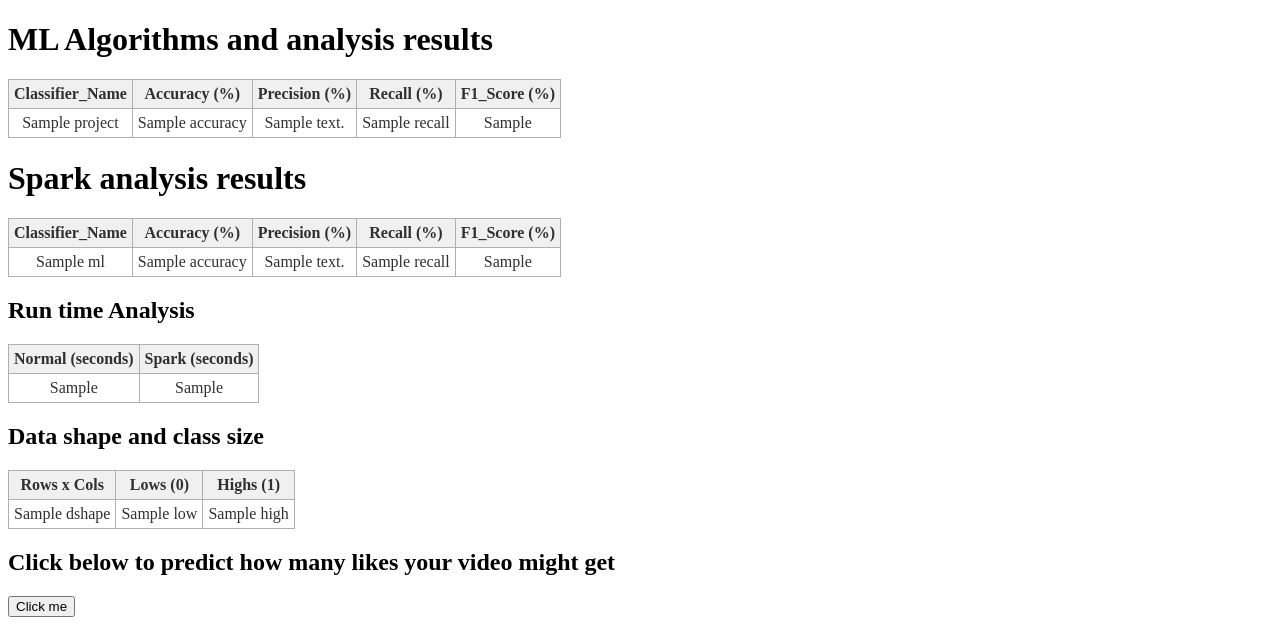
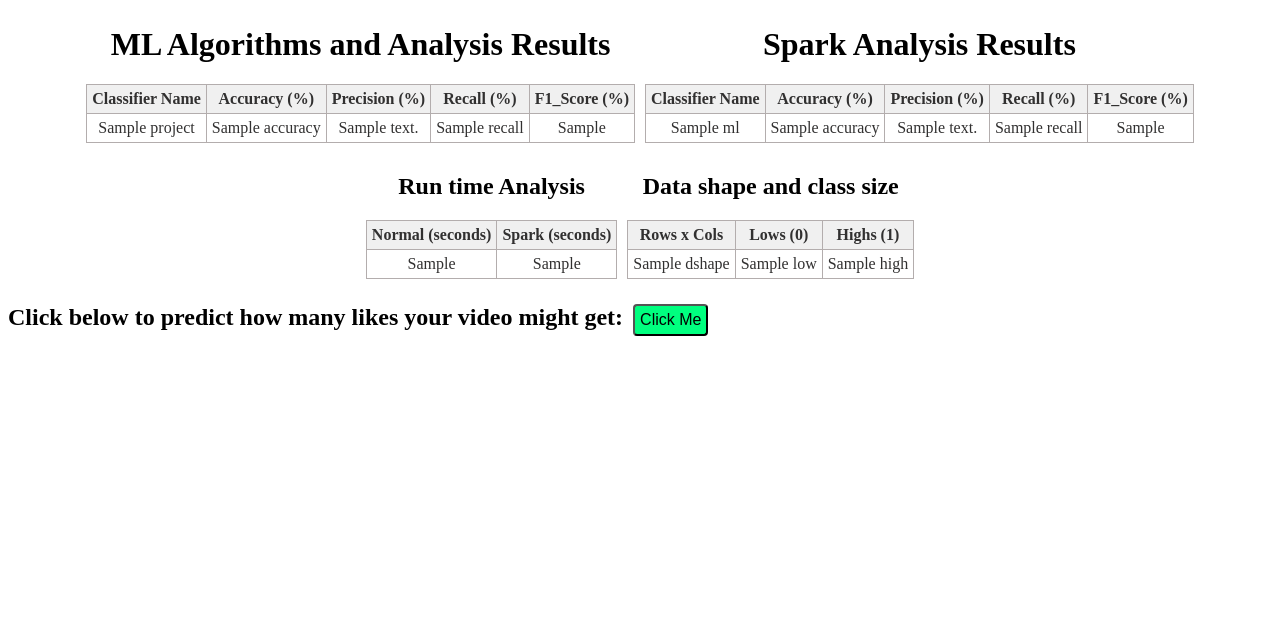
Before and after one commit to amoghkokari/youTube_textMining_ML_Analysis, a Flask app: template templates/result.html in a window 1280 px wide; the page is wider, and only the part inside the window is pictured. Shown: the part 358-991 px from the top of that part. After the commit the page ends 694 px from the top of that part, so only its background shows below. Run offline with Flask 2, Linux system fonts and the light colour scheme; the template is opened without the code that fills it: most values are stand-ins (such as "Sample title", 1, 10 or a date in 2020).

Commit message:
Mals 1 (#16)
* clean up UI

```diff
--- a/templates/result.html
+++ b/templates/result.html
@@ -34,12 +34,30 @@
 			background: #ffffff;
 			color: #313030;
 		}
+        .container{
+            display: flex;
+            justify-content: center;
+            text-align: center;
+            align-items: center;
+        }
+        .inside-container{
+            padding:5px
+        }
+        .button{
+            font-size: 16px;
+            cursor: pointer;
+            background: springgreen;
+            border-radius: 4px;
+            padding: 5px;
+        }
 	</style>
-    <h1>ML Algorithms and analysis results</h1>
+    <div class="container">
+        <div class="inside-container">
+            <h1>ML Algorithms and Analysis Results</h1>
             <div>
                 <table>
                 <tr>
-            <th>Classifier_Name     </th>
+                    <th>Classifier Name     </th>
                     <th>Accuracy (%)   </th>
                     <th>Precision (%)  </th>
                     <th>Recall (%)     </th>
@@ -56,11 +74,13 @@
                 {% endfor %}
                 </table>
             </div>
-    <h1>Spark analysis results</h1>
+        </div>
+       <div class="inside-container">
+        <h1>Spark Analysis Results</h1>
         <div>
             <table>
             <tr>
-            <th>Classifier_Name     </th>
+                <th>Classifier Name     </th>
                 <th>Accuracy (%)    </th>
                 <th>Precision (%)  </th>
                 <th>Recall (%)      </th>
@@ -77,6 +97,11 @@
             {% endfor %}
             </table>
         </div>
+       </div>
+    </div>
+
+   <div class="container">
+    <div class="inside-container">
         <h2> Run time Analysis</h2>
         <div>
             <table>
@@ -90,6 +115,8 @@
             </tr>
             </table>
         </div>
+    </div>
+    <div class="inside-container">
         <h2>Data shape and class size</h2>
         <div>
             <table>
@@ -105,9 +132,13 @@
             </tr>
             </table>
         </div>
-    <h2> Click below to predict how many likes your video might get</h2>
-    <form action="{{ url_for('predict') }}">
-        <button type="submit">Click me</button>
-     </form>
+    </div>
+</div>
+
+
+    <h2 style="display:flex"> Click below to predict how many likes your video might get: <form action="{{ url_for('predict') }}" style=" padding-left: 10px;">
+        <button type="submit" class="button">Click Me</button>
+    </form></h2>
+
     </body>
 </html>
```
Also changed, not shown: templates/home.html (+8 -5 lines). Lines whose indentation alone changed are shown as unchanged.
